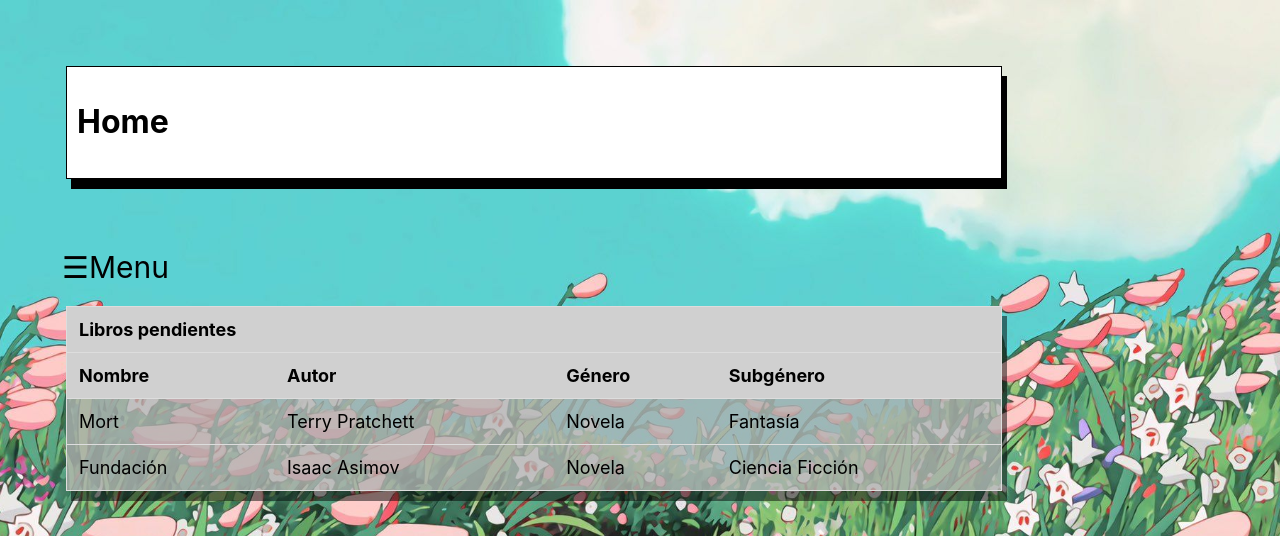
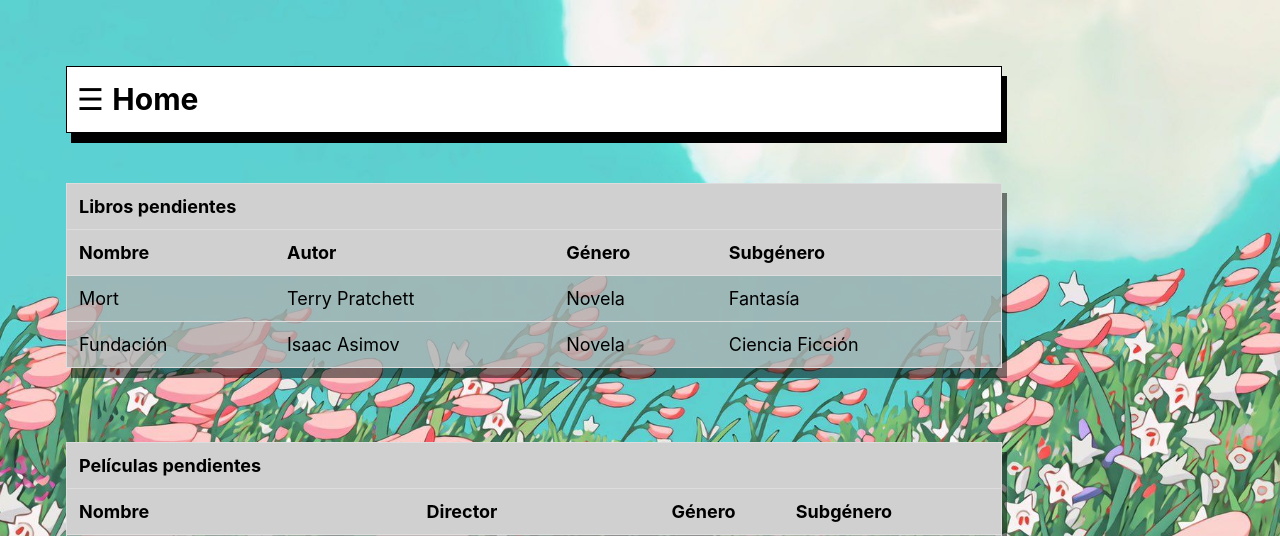
Before and after one commit to R-dVL/Home, a Django app: page / in a window 1280 px wide. Shown: the top 536 px of the page. Run offline with Django 3.2, Linux system fonts and the light colour scheme; data comes from the database, SQL or seed files in the repository.

Commit message:
HTML Changes

```diff
--- a/Nexo/Catalogo/templates/Catalogo/home.html
+++ b/Nexo/Catalogo/templates/Catalogo/home.html
@@ -20,12 +20,9 @@
 </div>
 
 <div id="box">
-  <h1>Home</h1>
+  <span style="font-size:30px;cursor:pointer" onclick="openNav()">&#9776;&nbsp;<b>Home</b></span>
 </div>
 
-<div id="main">
-  <span style="font-size:30px;cursor:pointer" onclick="openNav()">&emsp;&#9776;Menu</span>
-</div>
 
 <script>
   function openNav() {
--- a/Nexo/Catalogo/templates/Catalogo/libros.html
+++ b/Nexo/Catalogo/templates/Catalogo/libros.html
@@ -20,11 +20,7 @@
 </div>
 
 <div id="box">
-  <h1>Libros</h1>
-</div>
-
-<div id="main">
-  <span style="font-size:30px;cursor:pointer" onclick="openNav()">&emsp;&#9776;Menu</span>
+  <span style="font-size:30px;cursor:pointer" onclick="openNav()">&#9776;&nbsp;<b>Libros</b></span>
 </div>
 
 <script>
--- a/Nexo/Catalogo/templates/Catalogo/peliculas.html
+++ b/Nexo/Catalogo/templates/Catalogo/peliculas.html
@@ -20,11 +20,7 @@
 </div>
 
 <div id="box">
-  <h1>Películas</h1>
-</div>
-
-<div id="main">
-  <span style="font-size:30px;cursor:pointer" onclick="openNav()">&emsp;&#9776;Menu</span>
+  <span style="font-size:30px;cursor:pointer" onclick="openNav()">&#9776;&nbsp;<b>Películas</b></span>
 </div>
 
 <script>
--- a/Nexo/Catalogo/templates/Catalogo/series.html
+++ b/Nexo/Catalogo/templates/Catalogo/series.html
@@ -20,11 +20,7 @@
 </div>
 
 <div id="box">
-  <h1>Series</h1>
-</div>
-
-<div id="main">
-  <span style="font-size:30px;cursor:pointer" onclick="openNav()">&emsp;&#9776;Menu</span>
+  <span style="font-size:30px;cursor:pointer" onclick="openNav()">&#9776;&nbsp;<b>Series</b></span>
 </div>
 
 <script>
```
